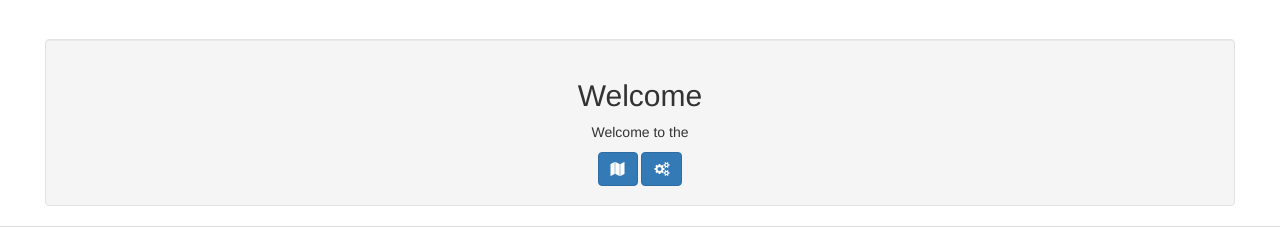
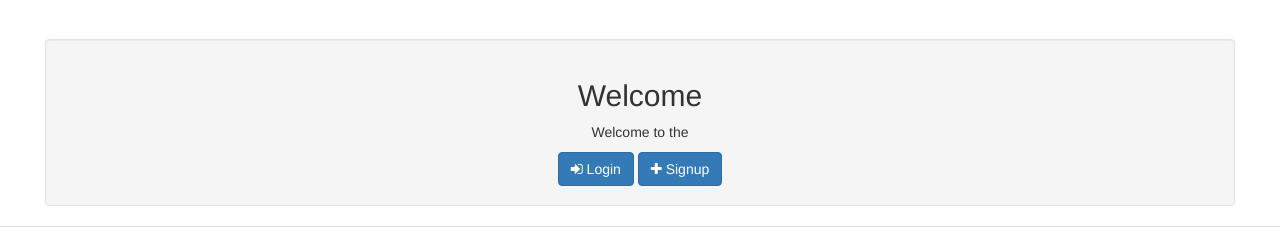
Before and after one commit to whytheplatypus/sharemyhealth, a Django app: page / in a window 1280 px wide. Shown: the part 51-278 px from the top of the page. Run offline with Django 3.2, Linux system fonts and the light colour scheme; some libraries are stand-ins or nearby versions.

Commit message:
Added VMI signup link.

```diff
--- a/apps/home/templates/index.html
+++ b/apps/home/templates/index.html
@@ -23,12 +23,11 @@
                     <p>Welcome to the {{ settings.APPLICATION_TITLE }}</p>
 
 
+                    <a href="{% url "social:begin" "verifymyidentity-openidconnect" %}">
+                                    <button type="button" class="btn btn-primary"> <i class="fa fa-sign-in"></i> Login</button></a>
 
-                    <a href="{{settings.USER_DOCS}}">
-                                    <button type="button" class="btn btn-primary"> <i class="fa fa-map"></i> {{settings.USER_DOCS_TITLE}} </button></a>
-
-                      <a {{settings.DEVELOPER_DOCS}}">
-                    <button type="button" class="btn btn-primary"> <i class="fa fa-gears"></i> {{settings.DEVELOPER_DOCS_TITLE}}</button></a>
+                <a href="{{settings.VMI_SIGNUP_URL}}">
+                    <button type="button" class="btn btn-primary"> <i class="fa fa-plus"></i> Signup</button></a>
 
                 </div>
 
```
Also changed, not shown: sharemyhealth/settings.py (+4 -4 lines).
